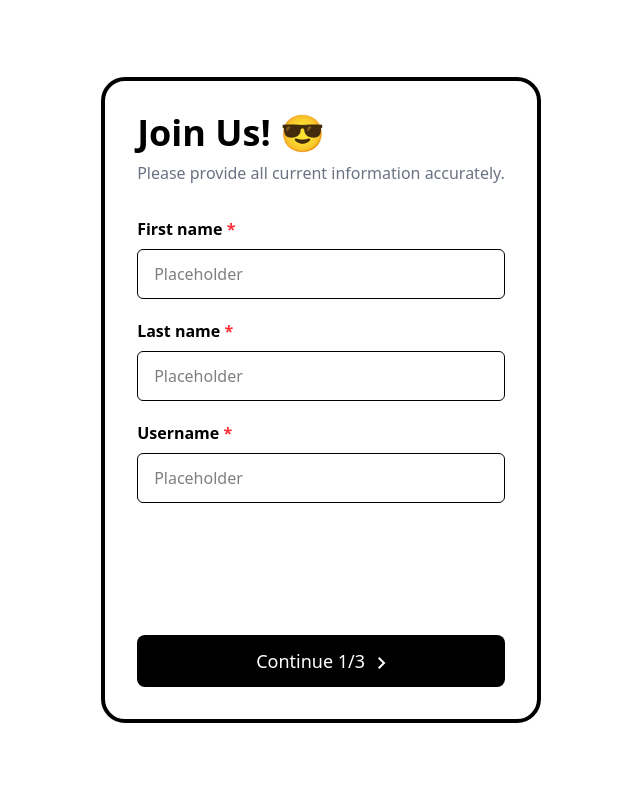
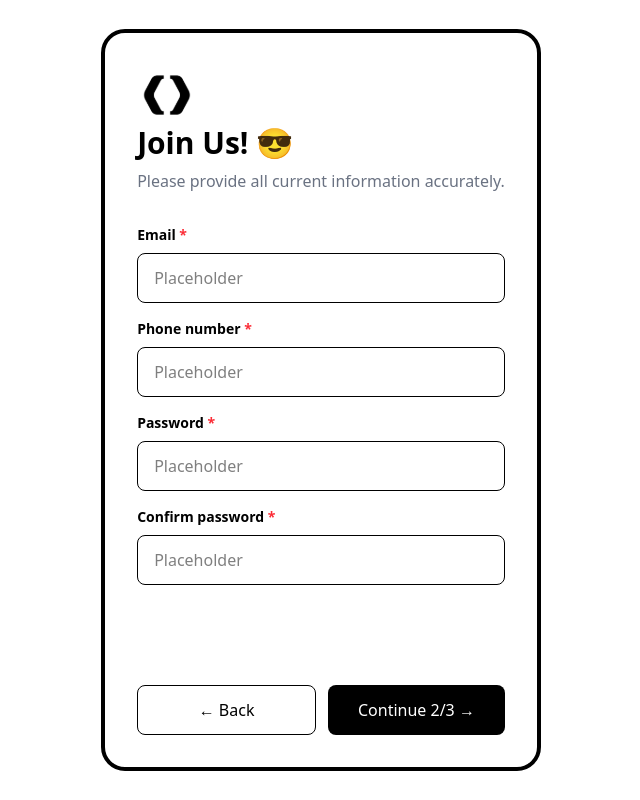
Before and after one commit to manduhaibatzorig458-ctrl/Project-Form, a Next.js app: page / in a window 1280 px wide. Both pictures are taken after a click on the button "Continue 1/3". Shown: the whole page, without its empty margins (319-959 px from the left). Built offline with nearby package versions, Linux system fonts and the light colour scheme.

Commit message:
Update project

```diff
--- a/src/app/page.js
+++ b/src/app/page.js
@@ -4,8 +4,7 @@ import { PineconeLogo } from "./icons/PineconeLogo";
 import { VectorLogo } from "./icons/VectorLogo";
 import { useState } from "react";
 export default function Home() {
-
-  const[steps, setStep] = useState(1);
+  const [steps, setStep] = useState(1);
   const firstStep = steps === 1;
   const secondStep = steps === 2;
   const thirdStep = steps === 3;
@@ -13,26 +12,21 @@ export default function Home() {
 
   const handleStep = () => {
     setStep(steps + 1);
-  }
+  };
   const handleBack = () => {
     setStep(steps - 1);
-  }
+  };
 
   return (
-
-
     <div className="min-h-screen flex items-center justify-center bg-white">
       <div className=" rounded-3xl border-4 border-white-500 p-8">
-
-
-
-
-
+        {firstStep && (
+          <div>
+            <PineconeLogo />
             <h1 className="text-4xl font-bold">Join Us! 😎</h1>
             <p className="text-gray-500 mt-2 mb-8">
               Please provide all current information accurately.
             </p>
-
 
             <div className="mb-5">
               <label className="block font-semibold mb-2">
@@ -45,7 +39,6 @@ return (
               />
             </div>
 
-
             <div className="mb-5">
               <label className="block font-semibold mb-2">
                 Last name <span className="text-red-500">*</span>
@@ -56,7 +49,6 @@ return (
                 className="w-full border rounded-md px-4 py-3 focus:outline-none focus:ring-2 focus:ring-blue-400"
               />
             </div>
-
 
             <div className="mb-5">
               <label className="block font-semibold mb-2">
@@ -69,17 +61,166 @@ return (
               />
             </div>
 
+            <button
+              onClick={handleStep}
+              className="w-full mt-28 bg-black text-white py-3 rounded-lg text-lg"
+            >
+              Continue 1/3 <VectorLogo className=" inline-flex ml-2" />
+            </button>
+          </div>
+        )}
+
+        {secondStep && (
+          <div>
+            <div>
+              <PineconeLogo />
+            </div>
+
+            <h1 className="text-3xl font-bold">Join Us! 😎</h1>
+
+            <p className="text-gray-500 mt-2 mb-8">
+              Please provide all current information accurately.
+            </p>
+
+            <div className="mb-4">
+              <label className="block text-sm font-semibold mb-2">
+                Email <span className="text-red-500">*</span>
+              </label>
+
+              <input
+                type="email"
+                placeholder="Placeholder"
+                onChange={(e) => setEmail(e.target.value)}
+                className="w-full border rounded-lg px-4 py-3 outline-none focus:border-blue-500"
+              />
+            </div>
+
+            <div className="mb-4">
+              <label className="block text-sm font-semibold mb-2">
+                Phone number <span className="text-red-500">*</span>
+              </label>
+
+              <input
+                type="text"
+                placeholder="Placeholder"
+                onChange={(e) => setPhone(e.target.value)}
+                className="w-full border rounded-lg px-4 py-3 outline-none focus:border-blue-500"
+              />
+            </div>
+
+            <div className="mb-4">
+              <label className="block text-sm font-semibold mb-2">
+                Password <span className="text-red-500">*</span>
+              </label>
+
+              <input
+                type="password"
+                placeholder="Placeholder"
+                onChange={(e) => setPassword(e.target.value)}
+                className="w-full border rounded-lg px-4 py-3 outline-none focus:border-blue-500"
+              />
+            </div>
+
+            <div className="mb-10">
+              <label className="block text-sm font-semibold mb-2">
+                Confirm password <span className="text-red-500">*</span>
+              </label>
+
+              <input
+                type="password"
+                placeholder="Placeholder"
+                onChange={(e) => setConfirmPassword(e.target.value)}
+                className="w-full border rounded-lg px-4 py-3 outline-none focus:border-blue-500"
+              />
+            </div>
+
+            <div className="flex gap-3">
+              <button
+                onClick={handleBack}
+                className=" mt-15 flex-1 border rounded-lg py-3 "
+              >
+                ← Back
+              </button>
 
               <button
                 onClick={handleStep}
-     className="w-full mt-28 bg-black text-white py-3 rounded-lg text-lg">
-          Continue 1/3 <VectorLogo className=" inline-flex ml-2" />
+                className="mt-15 flex-1 bg-black text-white rounded-lg py-3"
+              >
+                Continue 2/3 →
+              </button>
+            </div>
+          </div>
+        )}
+
+        {thirdStep && (
+          <div>
+            <div>
+              <PineconeLogo />
+            </div>
+
+            <h1 className="text-3xl font-bold">Join Us! 😎</h1>
+
+            <p className="text-gray-500 mt-2 mb-8">
+              Please provide all current information accurately.
+            </p>
+
+            <div className="mb-5">
+              <label className="block text-sm font-semibold mb-2">
+                Date of birth <span className="text-red-500">*</span>
+              </label>
+
+              <input
+                type="date"
+                onChange={(e) => setBirthDate(e.target.value)}
+                className="w-full border rounded-lg px-4 py-3"
+              />
+            </div>
+
+            <div className="mb-10">
+              <label className="block text-sm font-semibold mb-2">
+                Profile image <span className="text-red-500">*</span>
+              </label>
+
+              <input
+                type="file"
+                onChange={(e) => setImage(e.target.files[0])}
+                className="w-full border rounded-lg px-4 py-20"
+              />
+            </div>
+
+            <div className="flex gap-3">
+              <button
+                onClick={handleBack}
+                className=" mt-15 flex-1 border rounded-lg py-3"
+              >
+                ← Back
               </button>
 
+              <button
+                onClick={handleStep}
+                className="mt-15 flex-1 bg-black text-white rounded-lg py-3"
+              >
+                Continue 3/3 →
+              </button>
+            </div>
+          </div>
+        )}
+
+        {final && (
+          <div>
+            <div>
+              <PineconeLogo />
+            </div>
+
+            <h1 className="text-3xl font-bold mt-4 mb-4">You're All Set 🔥</h1>
+
+            <p className="text-gray-500 mb-8">
+              We have received your submission. Thank you for joining us!
+            </p>
 
           </div>
+        )}
       </div>
-
-
-  )
+    </div>
+  );
 }
```
Lines whose indentation alone changed are shown as unchanged.
